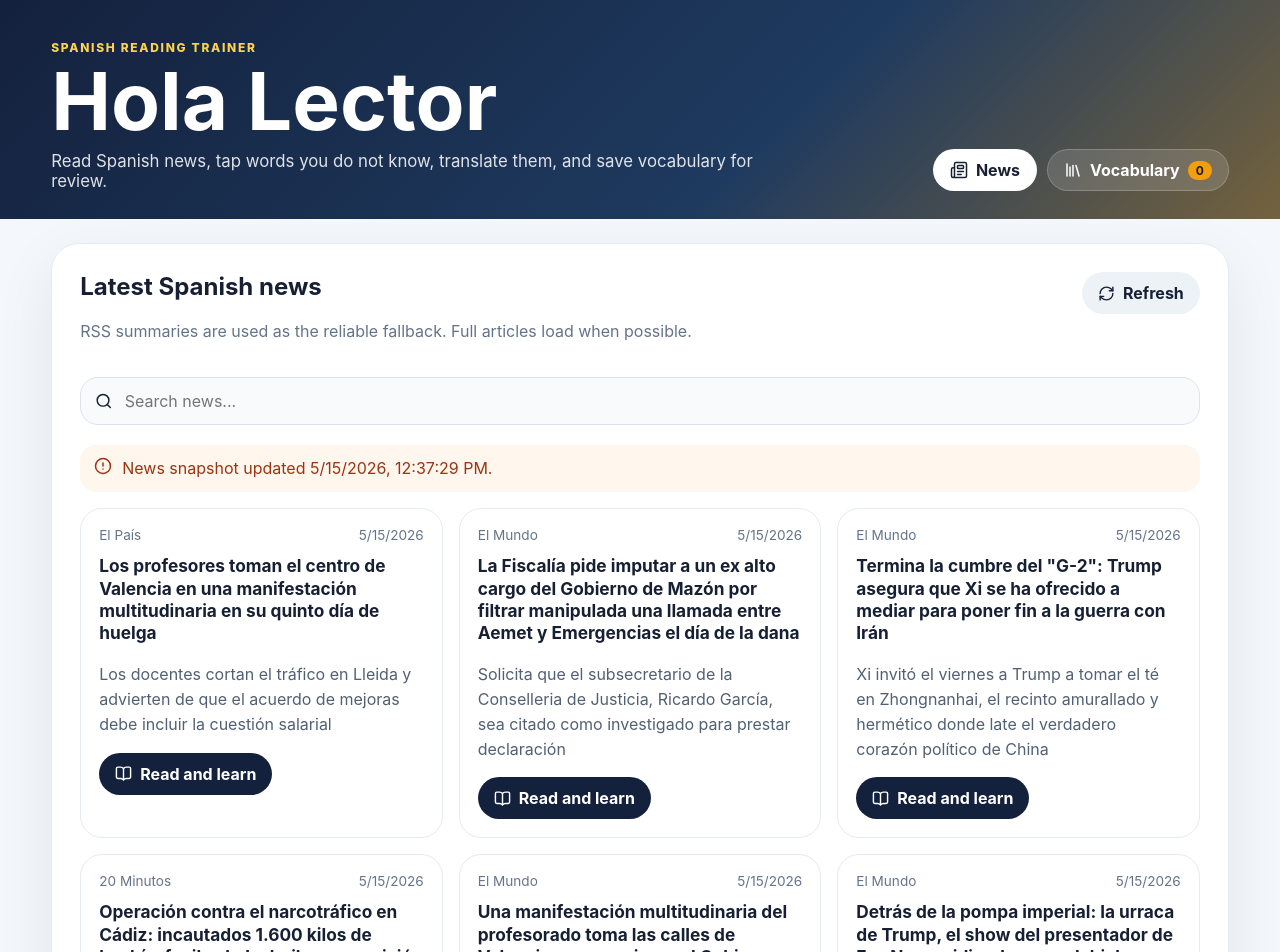
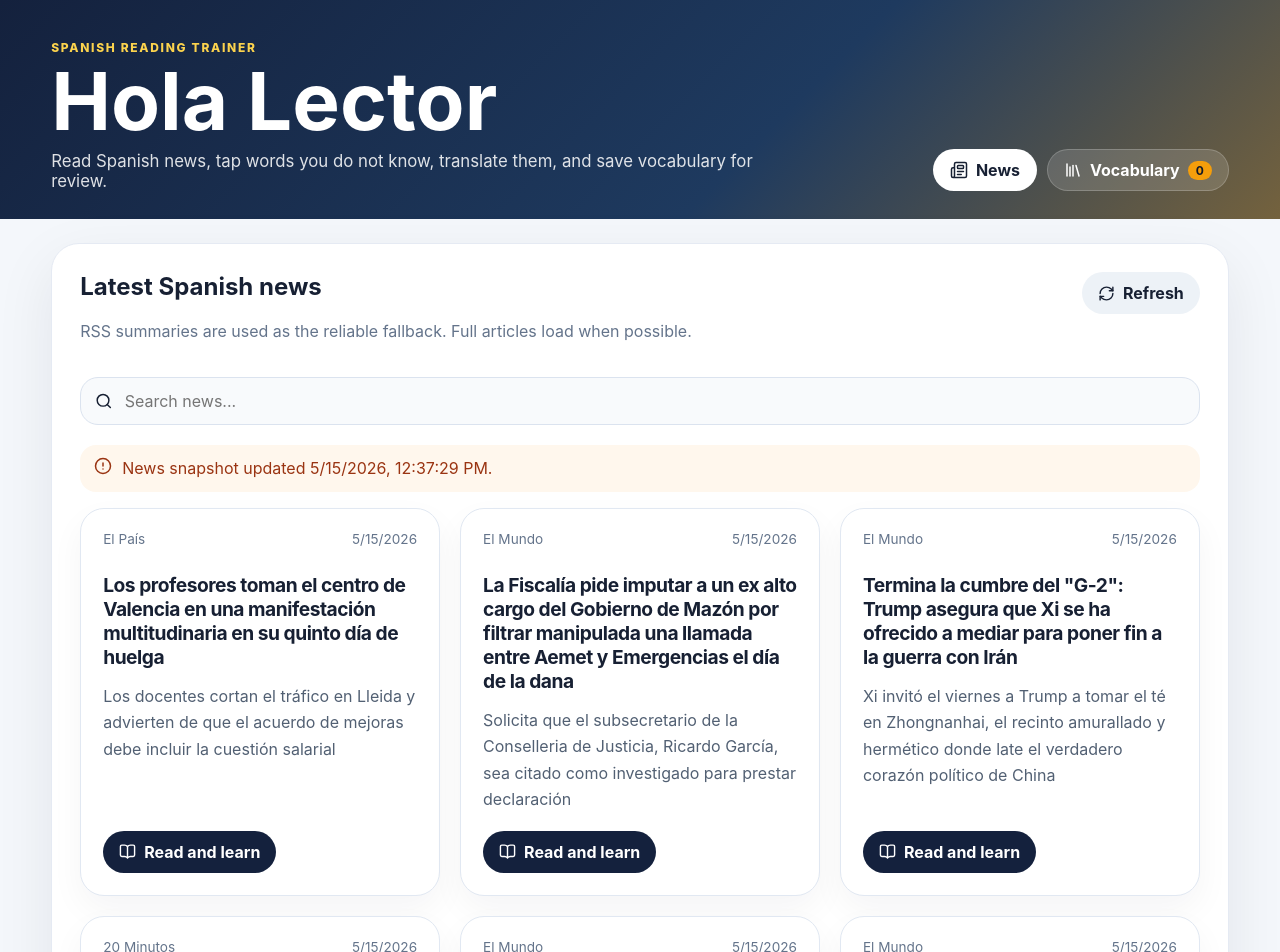
Before and after one commit to Naghiyev1/hola-lector, a React (Vite) app: page / in a window 1280 px wide. Shown: the top 952 px of the page. Built offline with nearby package versions, Linux system fonts and the light colour scheme.

Commit message:
Improve news card layout

```diff
--- a/src/styles.css
+++ b/src/styles.css
@@ -199,25 +199,46 @@ h1 {
 
 .cards {
   display: grid;
-  grid-template-columns: repeat(auto-fill, minmax(min(100%, 290px), 1fr));
-  gap: 16px;
+  grid-template-columns: repeat(auto-fill, minmax(min(100%, 340px), 1fr));
+  gap: 20px;
 }
 
 .card {
-  border: 1px solid #e5eaf3;
-  border-radius: 22px;
-  padding: 18px;
+  display: flex;
+  flex-direction: column;
+  min-height: 260px;
+  border: 1px solid #e1e8f2;
+  border-radius: 24px;
+  padding: 22px;
   background: #fff;
+  box-shadow: 0 14px 34px rgba(15, 23, 42, 0.045);
+  transition: transform 160ms ease, box-shadow 160ms ease, border-color 160ms ease;
+}
+
+.card:hover {
+  transform: translateY(-2px);
+  border-color: #cbd7e8;
+  box-shadow: 0 18px 42px rgba(15, 23, 42, 0.075);
 }
 
 .card h3 {
-  font-size: 1.08rem;
-  line-height: 1.3;
+  font-size: clamp(1.08rem, 1.5vw, 1.22rem);
+  line-height: 1.25;
+  letter-spacing: -0.025em;
+  margin: 14px 0 14px;
 }
 
 .card p {
   color: #526073;
-  line-height: 1.55;
+  font-size: 1rem;
+  line-height: 1.65;
+  margin-bottom: 18px;
+}
+
+.card .button,
+.card button {
+  margin-top: auto;
+  align-self: flex-start;
 }
 
 .source-row {
```
